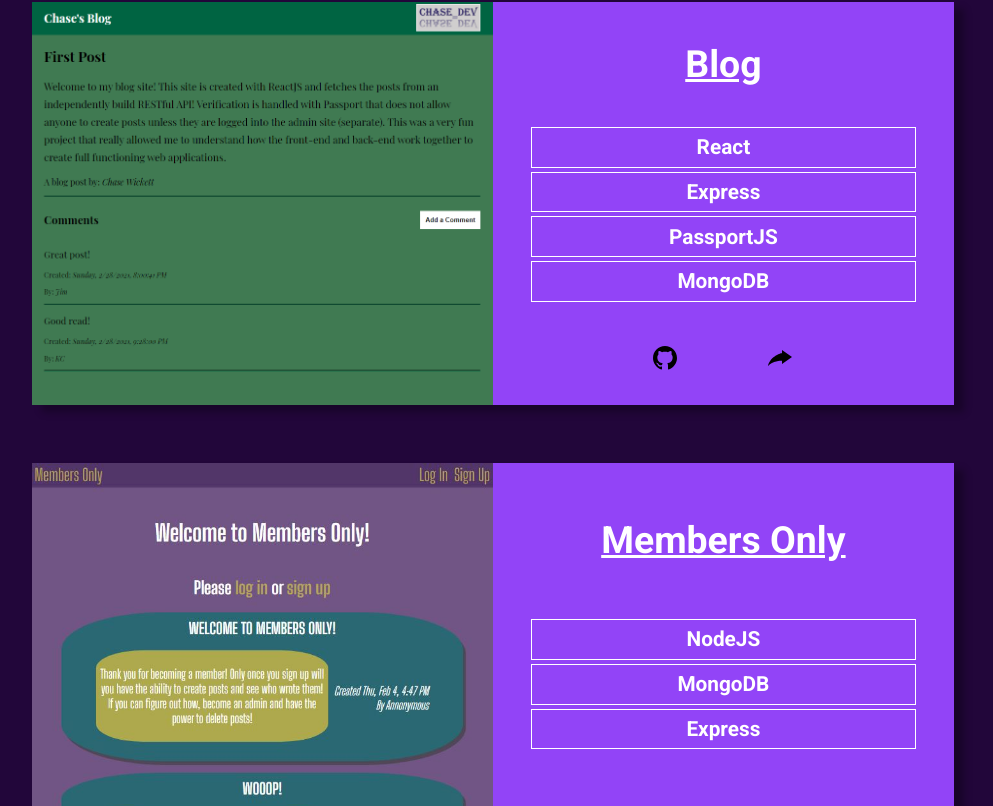
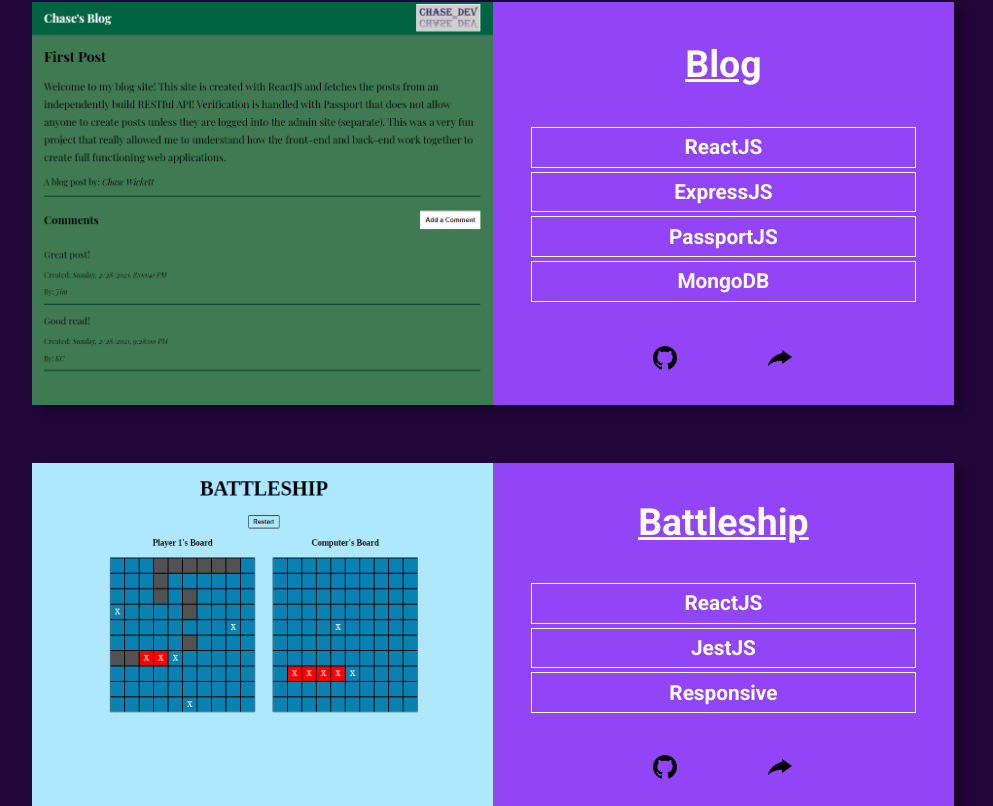
Before and after one commit to wickettc/portfolio, a React (Create React App) app: page /projects in a window 1280 px wide. Shown: the part 774-1580 px from the top of the page, without its empty margins (147-1140 px from the left). Built offline with nearby package versions, Linux system fonts and the light colour scheme.

Commit message:
added battleship

```diff
--- a/src/projectsData/projectsArray.js
+++ b/src/projectsData/projectsArray.js
@@ -7,6 +7,7 @@ import calculatorImg from '../imgs/calculatorImg.JPG';
 import covidTrackerImg from '../imgs/covidTrackerImg.JPG';
 import shoppingCartImg from '../imgs/shoppingCartImg.JPG';
 import blogImg from '../imgs/blogImg.PNG';
+import battleShipImg from '../imgs/battleshipImg.PNG';
 
 const projs = [
     {
@@ -18,42 +19,49 @@ const projs = [
     },
     {
         name: 'Blog',
-        skills: ['React', 'Express', 'PassportJS', 'MongoDB'],
+        skills: ['ReactJS', 'ExpressJS', 'PassportJS', 'MongoDB'],
         img: blogImg,
         link: 'https://blog-frontend-wickettc.vercel.app/',
         github: 'https://github.com/wickettc/blog-frontend',
     },
     {
+        name: 'Battleship',
+        skills: ['ReactJS', 'JestJS', 'Responsive'],
+        img: battleShipImg,
+        link: 'https://battleship-wickettc.vercel.app/',
+        github: 'https://github.com/wickettc/battleship',
+    },
+    {
         name: 'Members Only',
-        skills: ['NodeJS', 'MongoDB', 'Express'],
+        skills: ['NodeJS', 'MongoDB', 'ExpressJS'],
         img: membersOnlyImg,
         link: 'http://stormy-sands-24197.herokuapp.com/',
         github: 'https://github.com/wickettc/members-only',
     },
     {
         name: 'Weather App',
-        skills: ['React', 'CSS', 'Responsive'],
+        skills: ['ReactJS', 'CSS', 'Responsive'],
         img: weatherAppImg,
         link: 'https://weather-app.wickettc.vercel.app/',
         github: 'https://github.com/wickettc/Weather-App',
     },
     {
         name: 'E-Commerce',
-        skills: ['React', 'CSS'],
+        skills: ['ReactJS', 'CSS'],
         img: shoppingCartImg,
         link: 'https://shopping-cart-git-main.wickettc.vercel.app/',
         github: 'https://github.com/wickettc/E-Commerce',
     },
     {
         name: 'Covid-19 Tracker',
-        skills: ['React', 'CSS', 'Chart Visualization'],
+        skills: ['ReactJS', 'CSS', 'Chart Visualization'],
         img: covidTrackerImg,
         link: 'https://covid19-tracker-git-main.wickettc.vercel.app/',
         github: 'https://github.com/wickettc/covid19-tracker',
     },
     {
         name: 'Memory Game',
-        skills: ['React', 'CSS'],
+        skills: ['ReactJS', 'CSS'],
         img: memoryGameImg,
         link: 'https://memory-game.wickettc.vercel.app/',
         github: 'https://github.com/wickettc/Memory-Game',
```
Also changed, not shown: src/imgs/battleshipImg.PNG (added).
